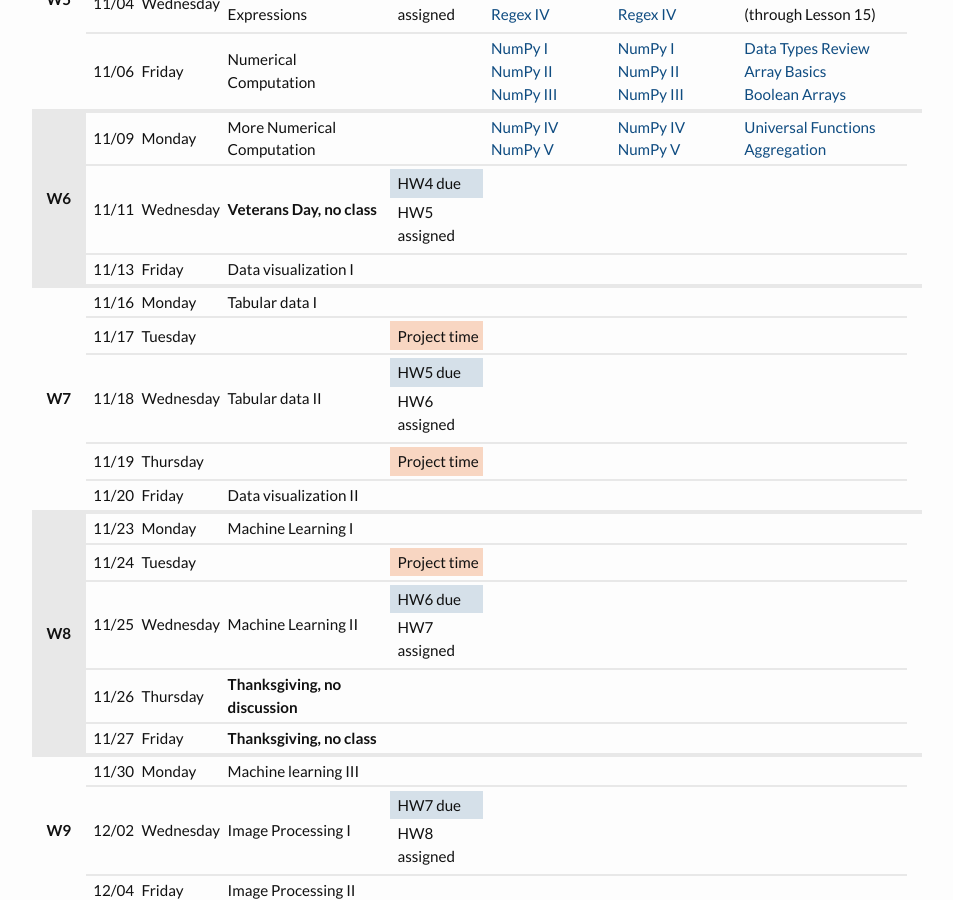
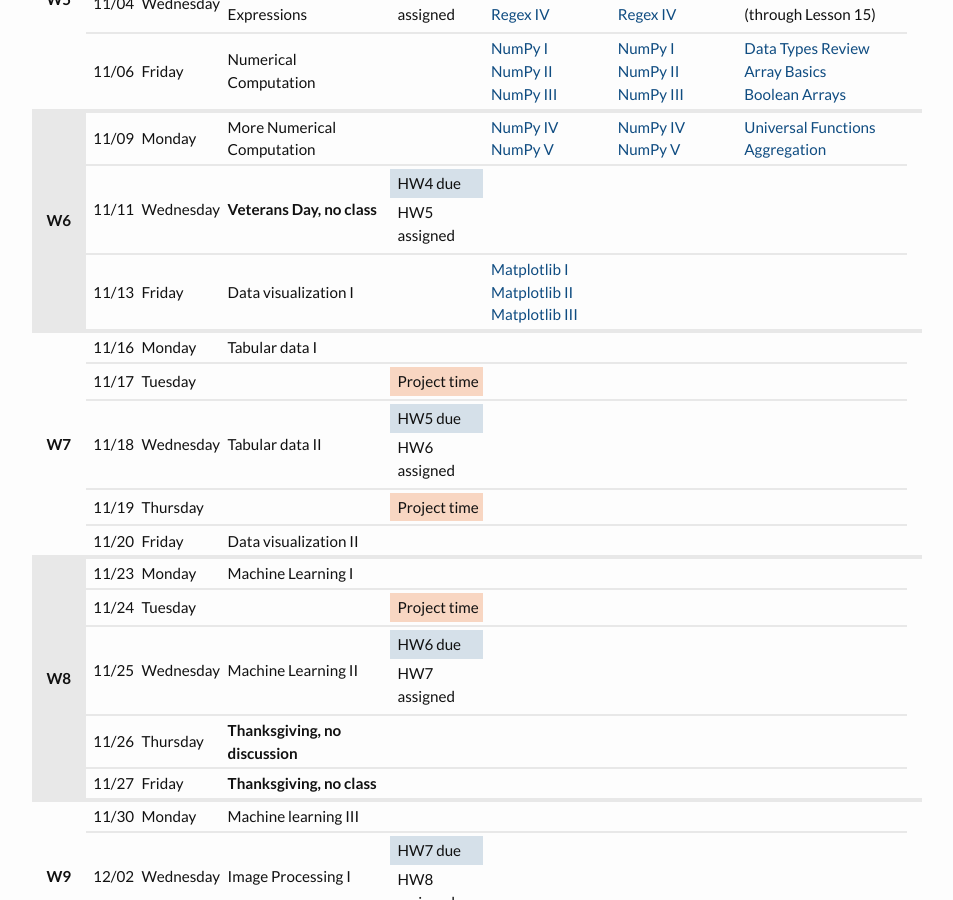
Before and after one commit to PhilChodrow/PIC16A, a Jekyll site: the page built from schedule.md, in a window 1280 px wide and 900 px high, scrolled down 1194 px. Shown: the whole window, without its empty margins (163-1116 px from the left). Built offline with Jekyll 4.4.1, drawn with Linux system fonts in a browser that asks for light colours; nearby versions of some CDN libraries.

Commit message:
fix input prompts

```diff
--- a/schedule.md
+++ b/schedule.md
@@ -549,7 +549,19 @@ All assignments, including homework and quizzes, are due at 11:59pm, Pacific Tim
             <td>Friday</td>
             <td>Data visualization I</td>
             <td></td>
-            <td></td>
+            <td>
+                <a href="https://nbviewer.jupyter.org/github/PhilChodrow/PIC16A/blob/master/content/np_plt/plt_1.ipynb">
+                    Matplotlib I
+                </a>
+                <br>
+                <a href="https://nbviewer.jupyter.org/github/PhilChodrow/PIC16A/blob/master/content/np_plt/plt_2.ipynb">
+                    Matplotlib II
+                </a>
+                <br>
+                <a href="https://nbviewer.jupyter.org/github/PhilChodrow/PIC16A/blob/master/content/np_plt/plt_3.ipynb">
+                    Matplotlib III
+                </a>
+            </td>
             <td></td>
             <td></td>
         </tr>
```
Also changed, not shown: 3 other files.
